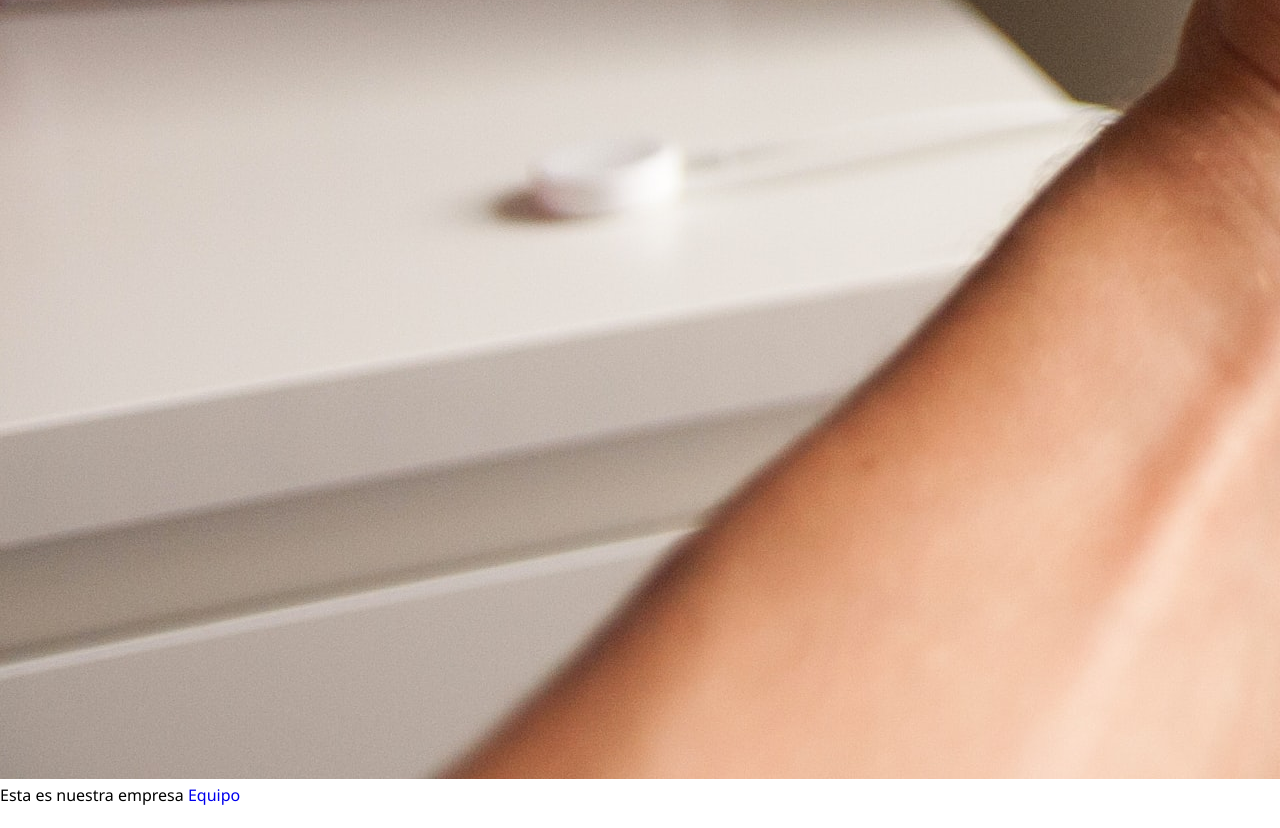
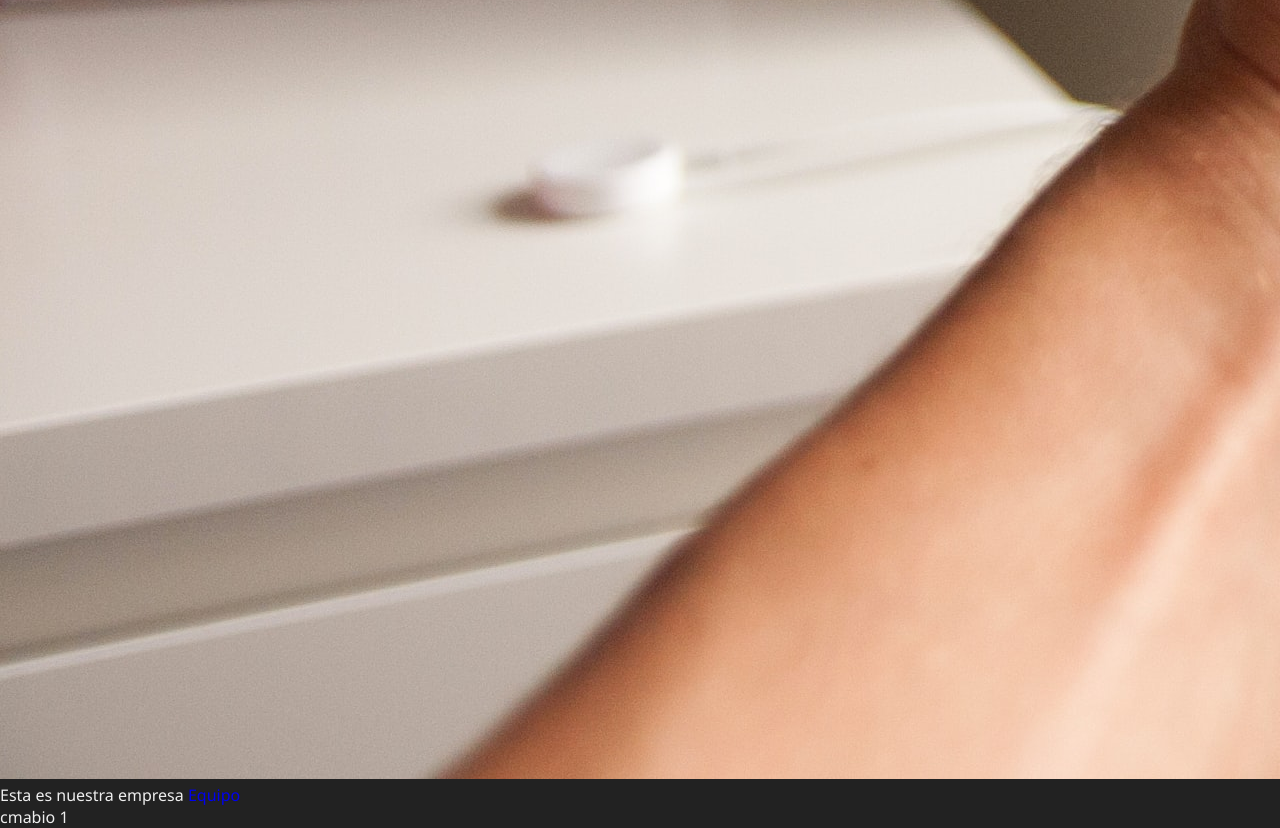
Before and after one commit to jean-carlos-19/git, a plain HTML site: page src/index.html in a window 1280 px wide. Shown: the part 1885-2713 px from the top of the page. Before the commit the page ends 2691 px from the top, so only its background shows below. Drawn offline with Linux system fonts and the light colour scheme.

Commit message:
Actualiza la documentacion

```diff
--- a/src/css/index.css
+++ b/src/css/index.css
@@ -5,3 +5,7 @@
     text-decoration: none;
     list-style: none;
 }
+body{
+    background: #222222;
+    color: #eeeeee;
+}
--- a/src/index.html
+++ b/src/index.html
@@ -14,6 +14,7 @@
        <img src="./img/mi-imagen.jpg" alt="telefono">
        <span>Esta es nuestra empresa</span>
        <a href="./paginas/equipo.html">Equipo</a>
+       <p>cmabio 1</p>
     </div>
 </body>
 </html>
```
Also changed, not shown: 1 other file.
